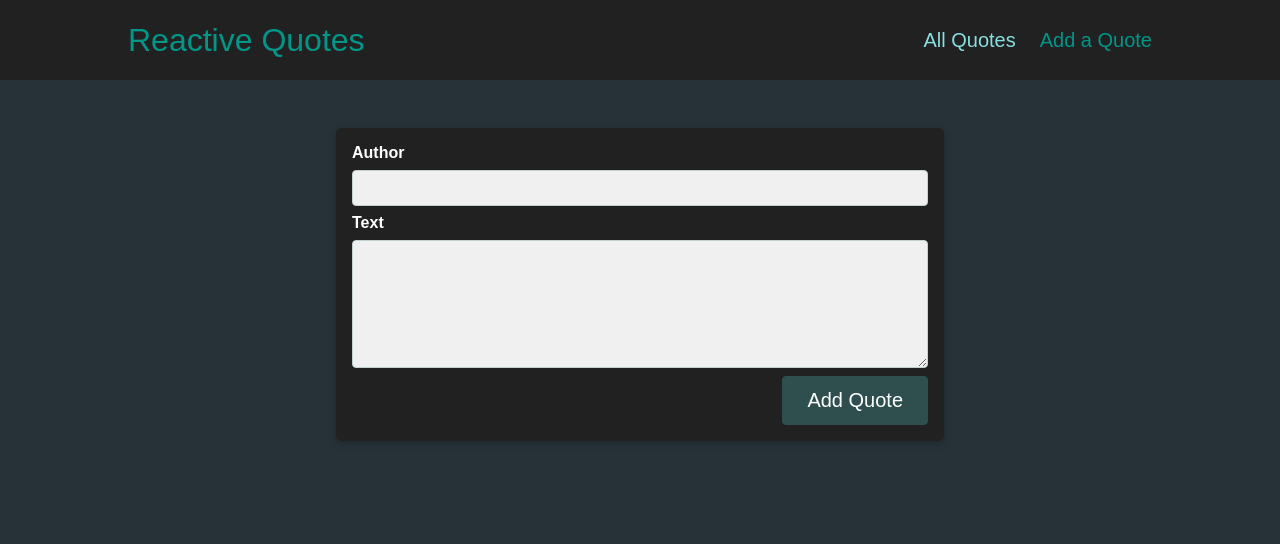
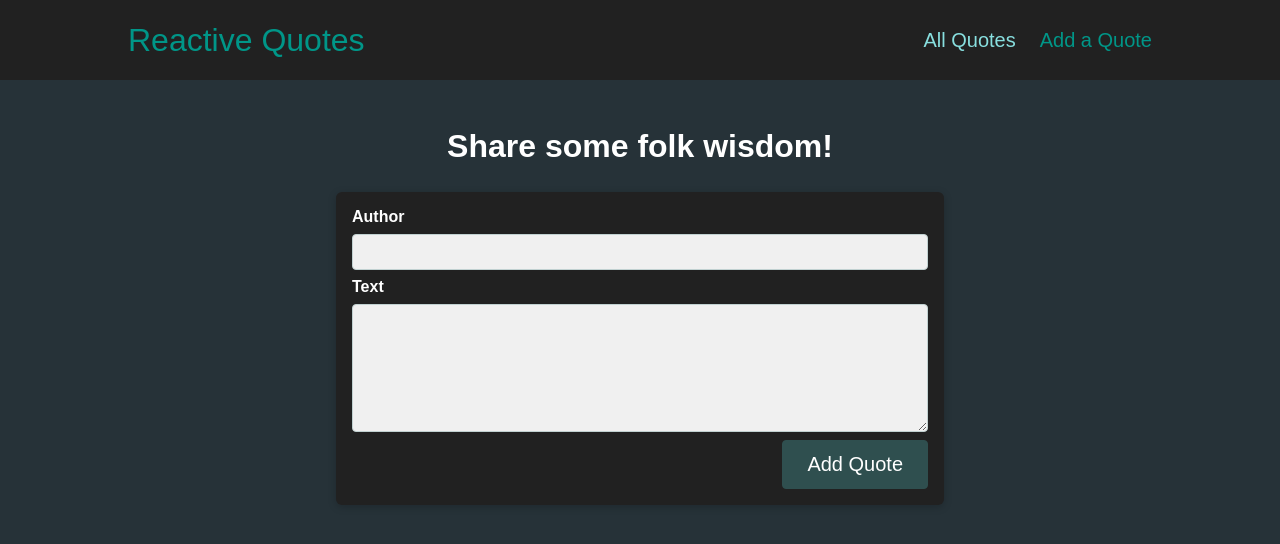
Before and after one commit to jorkufrbg/Reactive-Proverbs, a React (Create React App) app: page /new-quote in a window 1280 px wide. Shown: the top 544 px of the page. Built offline with nearby package versions, Linux system fonts and the light colour scheme.

Commit message:
CSS adjustments

```diff
--- a/src/components/layout/Layout.module.css
+++ b/src/components/layout/Layout.module.css
@@ -3,3 +3,9 @@
   width: 90%;
   max-width: 40rem;
 }
+
+.main h2 {
+  text-align: center;
+  color: white;
+  font-size: 2rem;
+}
--- a/src/pages/NewQuote.js
+++ b/src/pages/NewQuote.js
@@ -1,4 +1,4 @@
-import { useEffect } from "react";
+import { Fragment, useEffect } from "react";
 import { useHistory } from "react-router-dom";
 
 import QuoteForm from "../components/quotes/QuoteForm";
@@ -20,7 +20,13 @@ const NewQuote = () => {
   };
 
   return (
-    <QuoteForm isLoading={status === "pending"} onAddQuote={addQuoteHandler} />
+    <Fragment>
+      <h2 className="center">Share some folk wisdom!</h2>
+      <QuoteForm
+        isLoading={status === "pending"}
+        onAddQuote={addQuoteHandler}
+      />
+    </Fragment>
   );
 };
 
```
